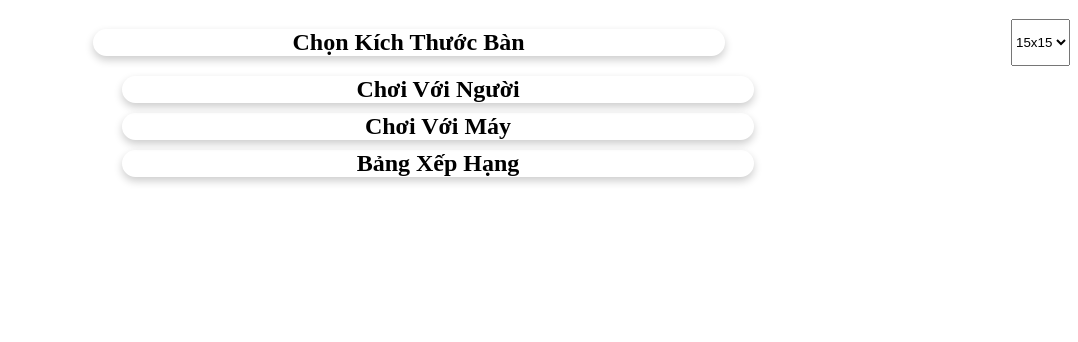
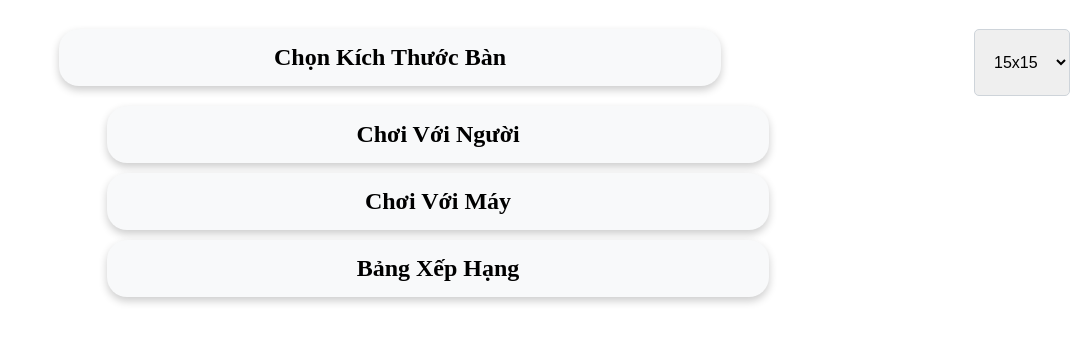
Before and after one commit to PresetValkIng/MidTerm-Exam-about-Web-Caro-Automatic-, a plain HTML site: page index.html in a window 1280 px wide. Shown: the part 102-444 px from the top of the page, without its empty margins (202-1280 px from the left). Drawn offline with Linux system fonts and the light colour scheme.

Commit message:
Sửa select

```diff
--- a/asset/css/trangchhu.css
+++ b/asset/css/trangchhu.css
@@ -1,36 +1,52 @@
 @charset "utf-8";
-body
-{
-        background-image: url;
-        font-family: 'Times New Roman', Times, serif;
+body {
+    background-image: url;
+    font-family: 'Times New Roman', Times, serif;
 }
-h2,h1
-{
-        text-align: center;
+h2, h1 {
+    text-align: center;
 }
-h3
-{
-    color:blue;
+h3 {
+    color: blue;
     text-align: right;
 }
-form
-{
+form {
     justify-content: center;
     display: flex;
-    border:none;
+    border: none;
 }
-.square
- {
-    text-align: center; /* Căn giữa nội dung */
-    margin: 10px auto; /* Căn giữa khối */
-    width: 50%; /* Đặt chiều rộng để có thể căn giữa */
-    border-radius: 20px; /* Bo góc mềm mại */
-    box-shadow: 0 4px 8px rgba(0, 0, 0, 0.2); /* Thêm bóng để tăng chiều sâu */
+.square {
+    text-align: center;
+    margin: 10px auto;
+    width: 50%;
+    border-radius: 20px;
+    box-shadow: 0 4px 8px rgba(0, 0, 0, 0.2);
+    padding: 15px; /* Thêm padding để dễ hover */
+    background-color: #f8f9fa; /* Màu nền mặc định */
+    transition: all 0.3s ease; /* Hiệu ứng mượt mà */
+    cursor: pointer; /* Đổi con trỏ thành bàn tay */
 }
-.square:hoper {
 
-            transform: translateY(-2px);
-            box-shadow: 0 4px 8px rgba(0,0,0,0.1);
-            transition: all 0.3s ease;
+/* Hiệu ứng khi hover */
+.square:hover {
+    transform: translateY(-2px);
+    box-shadow: 0 6px 12px rgba(0, 0, 0, 0.15);
+    background-color: #e9ecef; /* Màu nền khi hover */
+    color: #007bff; /* Màu chữ khi hover */
+}
 
+/* Style riêng cho dropdown */
+select {
+    padding: 8px 15px;
+    border: 1px solid #ced4da;
+    border-radius: 5px;
+    font-size: 16px;
+    margin-top: 10px;
+    cursor: pointer; /* Đổi con trỏ khi hover vào select */
+    transition: all 0.2s ease;
 }
+
+select:hover {
+    border-color: #007bff;
+    box-shadow: 0 0 0 0.2rem rgba(0, 123, 255, 0.25);
+}
```
